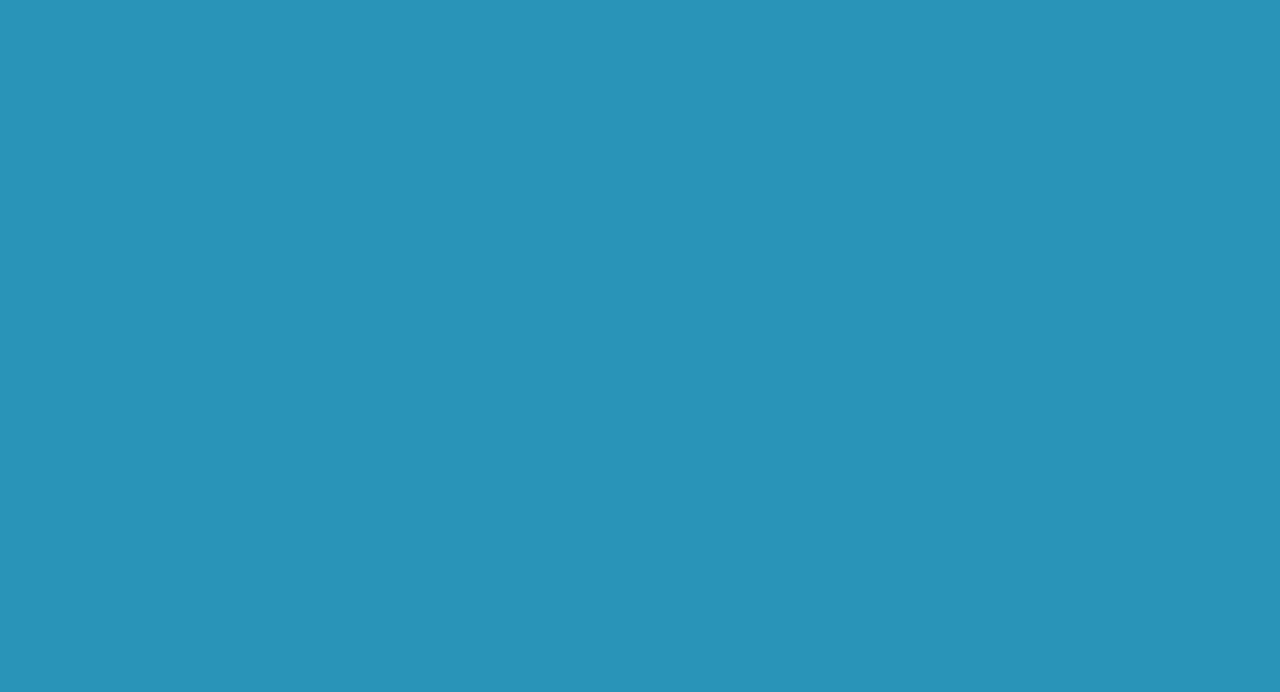
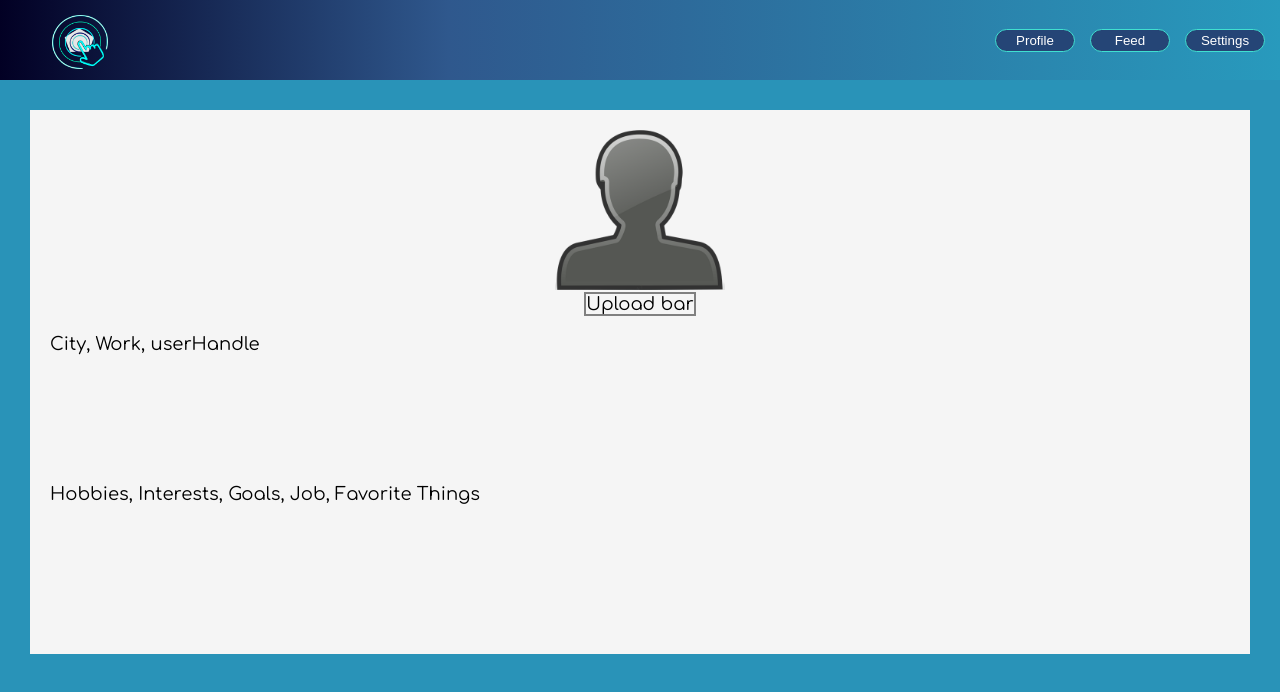
Before and after one commit to Mass812/TouchBase, a React (Create React App) app: page /personal_profile in a window 1280 px wide. Shown: the top 692 px of the page. Built offline with nearby package versions, Linux system fonts and the light colour scheme.

Commit message:
created generic profile component

```diff
--- a/src/App.js
+++ b/src/App.js
@@ -6,16 +6,18 @@ import SignIn from './Components/AuthSignUpOrInComponents/SignIn/SignIn';
 import SignUp from './Components/AuthSignUpOrInComponents/SignUp/CreateAccount';
 import NotIdentifiedScreen from './Components/NotIdentified/NotIdentifiedScreen';
 import Feed from './Components/Feed/Feed';
+import PersonalProfile from './Components/PersonalProfile/PersonalProfile';
 
 function App() {
 	return (
 		<Router>
 			<Switch>
 				<Route path='/' exact={true} component={NotIdentifiedScreen} />
-				<Route path='/specific_post' component={Posting} />
 				<Route path='/sign_in' component={SignIn} />
 				<Route path='/sign_up' component={SignUp} />
 				<Route path='/feed' component={Feed} />
+				<Route path='/specific_post' component={Posting} />
+				<Route path='/personal_profile' component={PersonalProfile} />
 			</Switch>
 		</Router>
 	);
--- a/src/Components/AuthSignUpOrInComponents/CreateAccount.scss
+++ b/src/Components/AuthSignUpOrInComponents/CreateAccount.scss
@@ -29,7 +29,7 @@ form {
 		color: black;
 	  }
 }
-.input-field {
+.input-field-sign {
 	color: rgb(25, 168, 137);
 	font-size: 14px;
 	margin: 5px;
@@ -40,7 +40,7 @@ form {
 	border: none;
 	border-bottom: 1px solid rgb(56, 105, 56);
 	border-radius: 7px;
-	max-width: 600px;
+	max-width: 500px;
 	min-width: 375px;
 
 }
--- a/src/Components/AuthSignUpOrInComponents/SignIn/SignInDumb.jsx
+++ b/src/Components/AuthSignUpOrInComponents/SignIn/SignInDumb.jsx
@@ -15,7 +15,7 @@ const SignInDumb = (props) => {
 				<form>
 					{' '}
 					<input
-						className='input-field'
+						className='input-field-sign'
 						placeholder='Enter your Email Here'
 						type='text'
 						onChange={props.userEmailEntered}
@@ -23,7 +23,7 @@ const SignInDumb = (props) => {
 						autoFocus
 					/>{' '}
 					<input
-						className='input-field'
+						className='input-field-sign'
 						placeholder='Enter a Password Here'
 						type='password'
 						onChange={props.userPasswordEntered}
--- a/src/Components/AuthSignUpOrInComponents/SignUp/CreateAccountDumb.jsx
+++ b/src/Components/AuthSignUpOrInComponents/SignUp/CreateAccountDumb.jsx
@@ -16,28 +16,28 @@ const Signup = (props) => {
 				<form>
 					{' '}
 					<input
-						className='input-field'
+						className='input-field-sign'
 						placeholder='Enter your Email Here'
 						type='text'
 						onChange={props.userEmailEntered}
 						autoFocus
 					/>{' '}
 					<input
-						className='input-field'
+						className='input-field-sign'
 						placeholder='Enter a Password Here'
 						type='password'
 						onChange={props.fireOffTheseRockets}
 						autoComplete='true'
 					/>{' '}
 					<input
-						className='input-field'
+						className='input-field-sign'
 						placeholder='Confirm Password Here'
 						type='password'
 						onChange={props.userPasswordConfirmed}
 						autoComplete='true'
 					/>{' '}
 					<input
-						className='input-field'
+						className='input-field-sign'
 						placeholder='Enter your User Handle'
 						type='text'
 						onChange={props.userHandleChose}
--- a/src/Components/Navbar/Navbar.jsx
+++ b/src/Components/Navbar/Navbar.jsx
@@ -13,7 +13,7 @@ const Navbar = () => {
 			</div>
 
 			<div className='nav-icon-bar'>
-				<Link to='/profile'>
+				<Link to='/personal_profile'>
 					<button className='nav-button'>Profile</button>
 				</Link>
 				<Link to='/feed'>
--- a/src/Components/NotIdentified/NotIdentifiedScreen.scss
+++ b/src/Components/NotIdentified/NotIdentifiedScreen.scss
@@ -40,15 +40,22 @@
 }
 
 .not-identifiable-screen-button {
-	margin: 10px;
-	border: none;
-	border: 1px solid white;
-	font-family: 'Lobster', cursive;
+	margin-right: 15px;
+	background-color: #254576;
 	color: white;
-	letter-spacing: 1px;
-	font-weight: 100;
-	font-size: 18px;
-	padding: 5px;
+	border: 1px solid turquoise;
+	border-radius: 50px;
+	width: 100px;
+	height: 40px;
+	padding: 3px;
+	align-self: center;
 
-	background-color: rgba(0, 255, 255, 0);
+	&:hover {
+		color: white;
+		border: 1px inset turquoise;
+		background-color: rgb(39, 214, 205);
+	}
+	&::active{
+		background-color: rgb(98, 112, 112);
+	}
 }
--- /dev/null
+++ b/src/Components/PersonalProfile/PersonalProfile.jsx
@@ -0,0 +1,28 @@
+import React from 'react';
+import './PersonalProfile.scss';
+import Navbar from '../Navbar/Navbar';
+
+const PersonalProfile = () => {
+	const defaultPic = require('../../Assets/default.png');
+	return (
+		<div>
+			<Navbar />
+			<div className='profile-container'>
+				<div ClassName='profile-image-block'>
+                <div>
+
+					<img className='profile-image' src={defaultPic} alt={'default'} />
+                </div>
+					<span className='image-upload-bar'>Upload bar</span>
+				</div>
+				<div className='details-block'>
+					<div className='profile-details'>City, Work, userHandle</div>
+					<div className='more-details'>
+						Hobbies, Interests, Goals, Job, Favorite Things
+					</div>
+				</div>
+			</div>
+		</div>
+	);
+};
+export default PersonalProfile;
--- /dev/null
+++ b/src/Components/PersonalProfile/PersonalProfile.scss
@@ -0,0 +1,65 @@
+$fontFam: 'Comfortaa';
+$fontColor: blue;
+$fontSize: 18px;
+$backgroundColor: white;
+
+.profile-container {
+	background-color: whitesmoke;
+	margin: 30px;
+	height: auto;
+	justify-content: center;
+	align-content: center;
+	text-align: center;
+	display: flex;
+	flex-direction: column;
+	font-family: $fontFam;
+	font-size: $fontSize;
+}
+
+.profile-image-block {
+	display: flex;
+	justify-content: center;
+	align-content: center;
+	text-align: center;
+	padding: 20px;
+}
+
+.profile-image {
+	height: 180px;
+	padding-top: 20px;
+}
+
+.image-upload-bar {
+	border: 2px solid grey;
+	max-width: 180px;
+}
+
+.details-block {
+	grid-template-columns: 1fr;
+	grid-template-rows: 1fr;
+	grid-template-areas: 'basic' 'interests';
+	justify-content: center;
+	align-content: center;
+	text-align: left;
+	padding: 20px;
+}
+
+.profile-details {
+	grid-area: basic;
+	height: 150px;
+}
+
+.more-details {
+	grid-area: interests;
+	height: 150px;
+}
+
+@media all and (min-width: 1000px) {
+	.profile-image-block {
+		display: grid;
+		grid-template-columns: 3fr 1fr;
+		grid-template-rows: 1fr;
+		grid-template-areas: 'long short';
+		margin: 30px;
+	}
+}
--- a/src/Components/TouchBaseCard/TouchBaseCard.scss
+++ b/src/Components/TouchBaseCard/TouchBaseCard.scss
@@ -86,6 +86,7 @@ $background: rgb(2, 0, 36);
 	height: 100%;
 	margin: 5px 5px;
 	padding: 3px;
+
 	display: grid;
 	grid-template-columns: 1fr;
 	grid-template-rows: 1fr 1fr 1fr 1fr 1fr;
```
